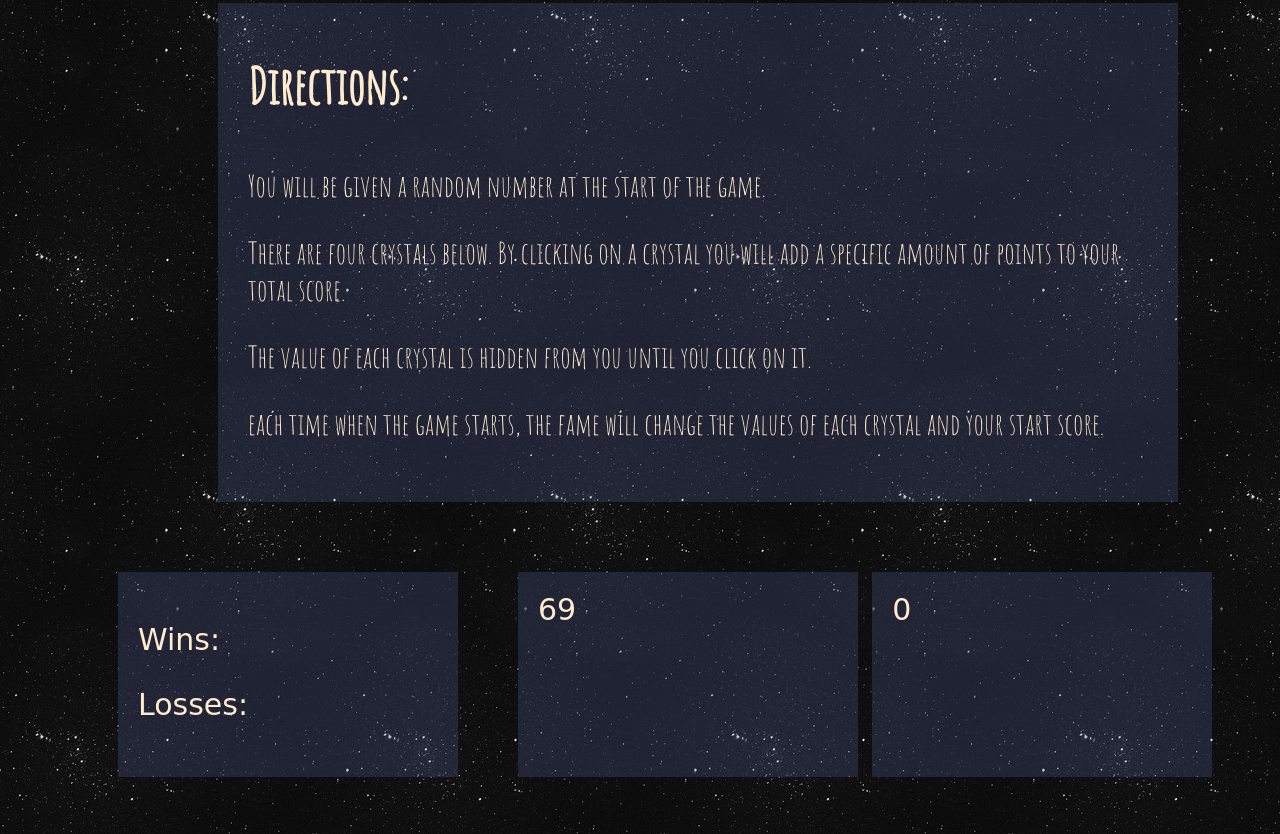
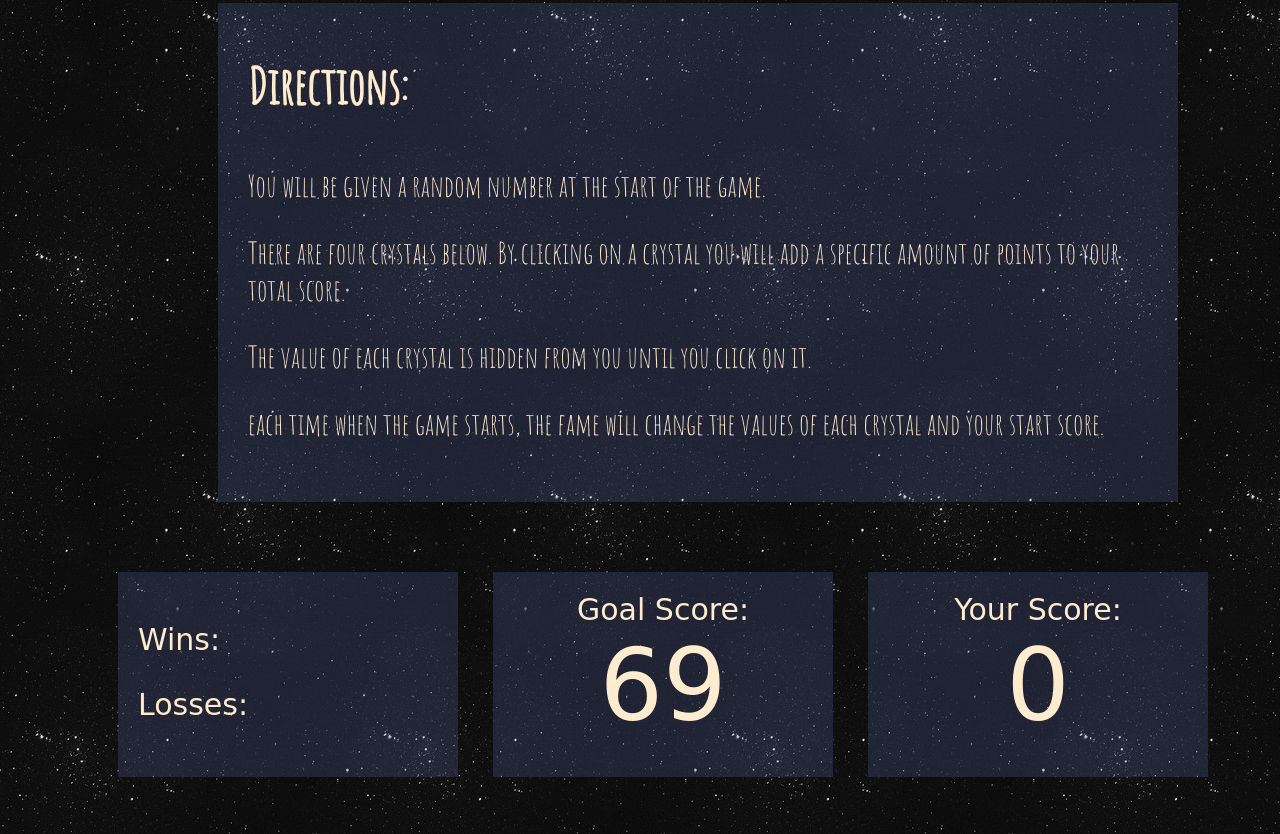
Before and after one commit to Yenseydm/crystalcollector, a plain HTML site: page index.html in a window 1280 px wide. Shown: the part 248-1082 px from the top of the page. Drawn offline with nearby package versions, Linux system fonts and the light colour scheme; grey boxes are pictures that could not be loaded; a web font is replaced by a local one.

Commit message:
resized score boards

```diff
--- a/assets/css/style.css
+++ b/assets/css/style.css
@@ -22,16 +22,28 @@ h3 {
     font-size: 30px;
     font-family: 'Amatic SC', cursive;
 }
+#goalscore{
+    padding: 0px;
+    margin: 0px;
+    font-size: 30px;
+}
 
-#randomScore {
+#randomScore{
+    padding: 0px;
+    margin: 0px;
+    font-size: 100px;
+
+}
+#boxOne {
     color: blanchedalmond;
-    font-size: 30px;
     font-family: 'Cabin Sketch', cursive;
     background-color: rgb(111, 126, 211, 0.2);
     margin: 30px;
+    margin-left: 5px;
     padding: 20px;
     width: 300px;
     height: 165px;
+    text-align: center;
 }
 
 #boxTwo {
@@ -46,17 +58,6 @@ h3 {
     height: 165px;
 }
 
-#finalScore {
-    color: blanchedalmond;
-    font-size: 30px;
-    font-family: 'Cabin Sketch', cursive;
-    background-color: rgb(111, 126, 211, 0.2);
-    margin: 30px;
-    margin-left: 5px;
-    padding: 20px;
-    width: 300px;
-    height: 165px;
-}
 
 #content{
     background-color: rgb(111, 126, 211, 0.2);
@@ -87,3 +88,27 @@ h3 {
 .gemsBox {
    margin-top: 30px;
 }
+
+#scoretitle {
+    font-size: 30px;
+    margin: 0;
+    padding: 0px;
+}
+
+#finalScore{
+    padding: 0px;
+    margin: 0px;
+    font-size: 100px;
+}
+
+.scorebox {
+    color: blanchedalmond;
+    font-family: 'Cabin Sketch', cursive;
+    background-color: rgb(111, 126, 211, 0.2);
+    margin: 30px;
+    margin-left: 5px;
+    padding: 20px;
+    width: 300px;
+    height: 165px;
+    text-align: center;
+}
--- a/index.html
+++ b/index.html
@@ -33,11 +33,13 @@
                 <p id=losses> Losses: </p>
             </div>
             <div id="boxOne" class="column">
+                <p id="goalscore"> Goal Score: </p>
                 <p id="randomScore">  </p>
             </div>
 
-            <div class="column">
-                <p id="finalScore"> Your Score: </p>
+            <div class="column scorebox">
+                <p id="scoretitle"> Your Score:</p>
+                <p id="finalScore"></p>
             </div>
         </div>
 
```
